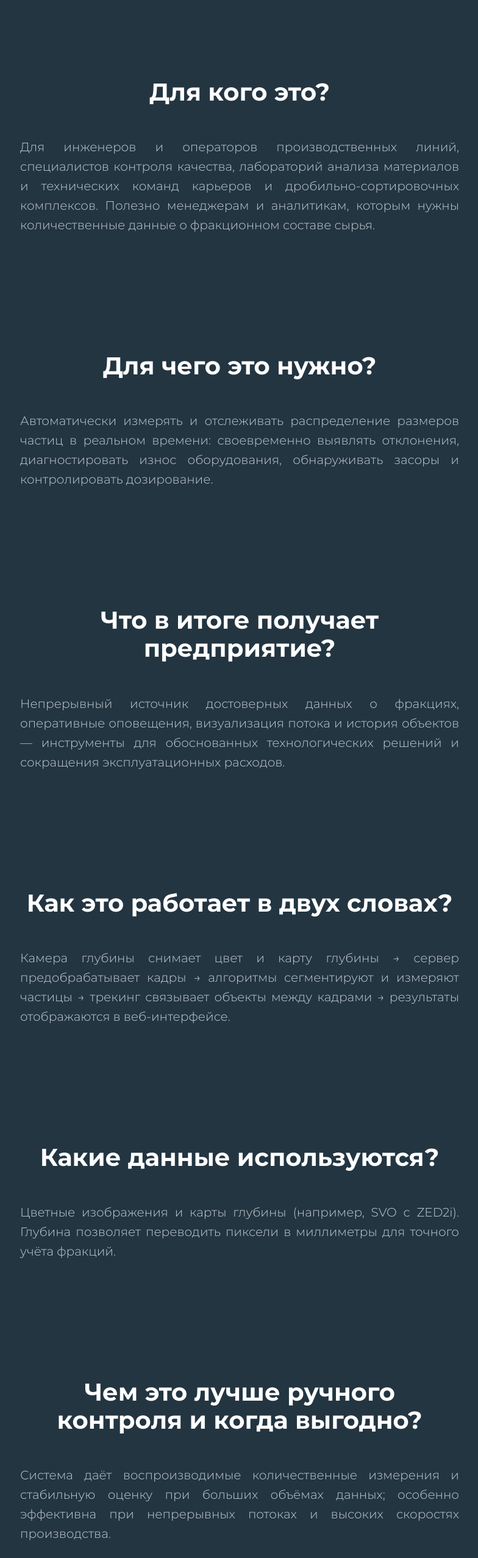
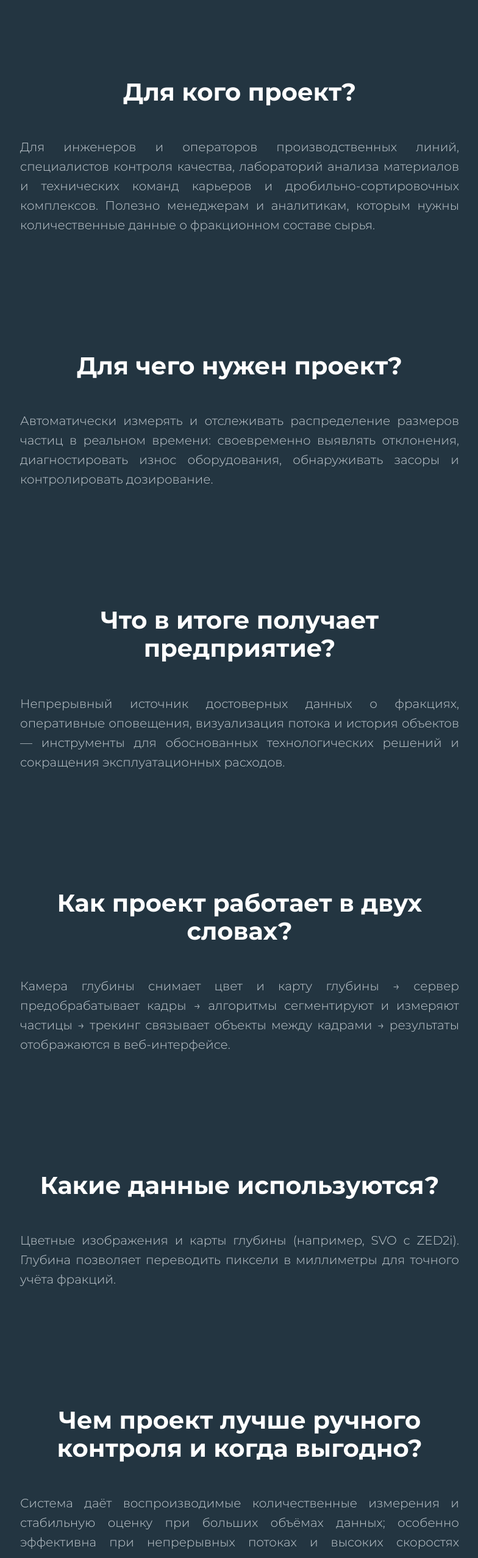
Before and after one commit to daniilmiagkov/diploma-landing, a Vue app: page / in a window 1280 px wide. Shown: the part 880-3435 px from the top of the page at 61% size, without its empty margins (247-1031 px from the left). Built offline with nearby package versions, Linux system fonts and the light colour scheme.

Commit message:
change texts in relevance

```diff
--- a/src/components/sections/Relevance.vue
+++ b/src/components/sections/Relevance.vue
@@ -15,13 +15,13 @@ gsap.registerPlugin(ScrollTrigger)
 const faqs: QA[] = [
   {
     id: 'for-whom',
-    question: 'Для кого это?',
+    question: 'Для кого проект?',
     answer:
       'Для инженеров и операторов производственных линий, специалистов контроля качества, лабораторий анализа материалов и технических команд карьеров и дробильно-сортировочных комплексов. Полезно менеджерам и аналитикам, которым нужны количественные данные о фракционном составе сырья.',
   },
   {
     id: 'purpose',
-    question: 'Для чего это нужно?',
+    question: 'Для чего нужен проект?',
     answer:
       'Автоматически измерять и отслеживать распределение размеров частиц в реальном времени: своевременно выявлять отклонения, диагностировать износ оборудования, обнаруживать засоры и контролировать дозирование.',
   },
@@ -33,7 +33,7 @@ const faqs: QA[] = [
   },
   {
     id: 'how',
-    question: 'Как это работает в двух словах?',
+    question: 'Как проект работает в двух словах?',
     answer:
       'Камера глубины снимает цвет и карту глубины → сервер предобрабатывает кадры → алгоритмы сегментируют и измеряют частицы → трекинг связывает объекты между кадрами → результаты отображаются в веб-интерфейсе.',
   },
@@ -45,7 +45,7 @@ const faqs: QA[] = [
   },
   {
     id: 'vs-manual',
-    question: 'Чем это лучше ручного контроля и когда выгодно?',
+    question: 'Чем проект лучше ручного контроля и когда выгодно?',
     answer:
       'Система даёт воспроизводимые количественные измерения и стабильную оценку при больших объёмах данных; особенно эффективна при непрерывных потоках и высоких скоростях производства.',
   },
@@ -57,7 +57,7 @@ const faqs: QA[] = [
   },
   {
     id: 'industrial-tasks',
-    question: 'Какие промышленные задачи решает система?',
+    question: 'Какие промышленные задачи решает проект?',
     answer:
       'Контроль фракционного состава на конвейерах и в бункерах, ранняя диагностика износа дробилок и сепараторов, обнаружение засоров, мониторинг дозирования и контроль пыления на площадке.',
   },
```
